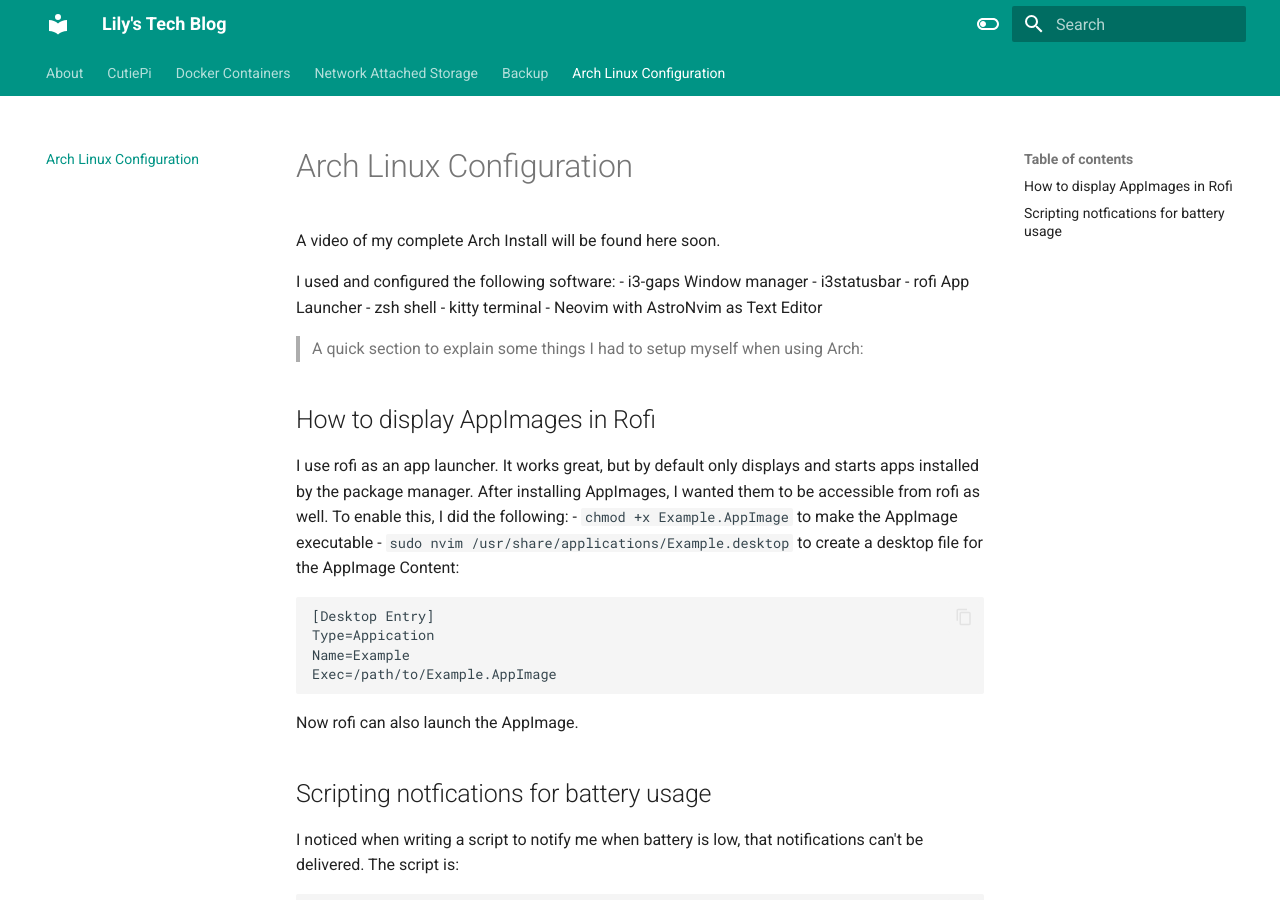
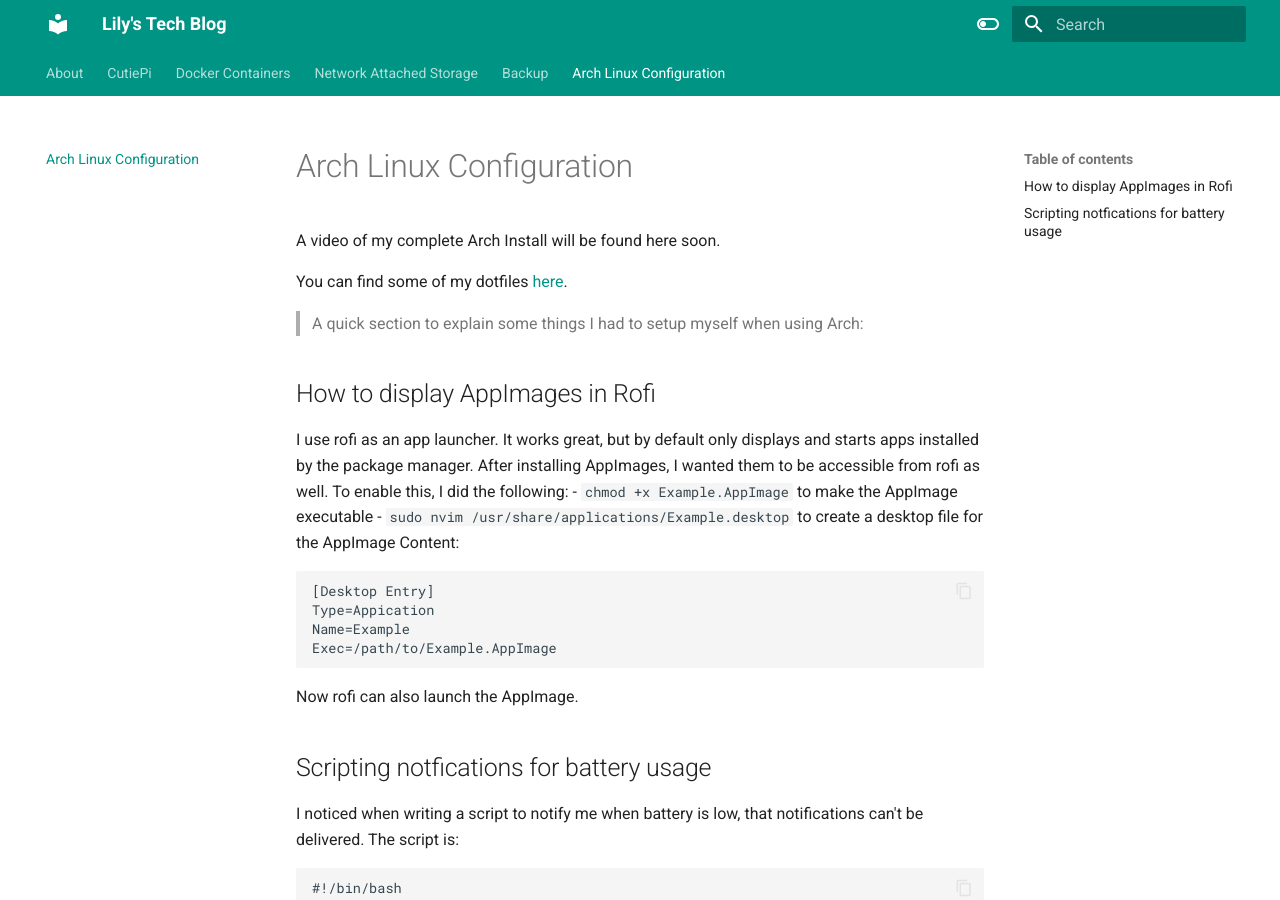
Before and after one commit to witchessabath/mkdocs, an MkDocs documentation site: the page built from docs/ArchInstall.md, in a window 1280 px wide and 900 px high. Built offline with MkDocs 1.6.1 and Material for MkDocs 9.7.7, drawn with Linux system fonts in a browser that asks for light colours.

Commit message:
Updated HTML tags

```diff
--- a/docs/ArchInstall.md
+++ b/docs/ArchInstall.md
@@ -2,13 +2,7 @@
 
 A video of my complete Arch Install will be found here soon.
 
-I used and configured the following software:
-- i3-gaps Window manager
-- i3statusbar
-- rofi App Launcher
-- zsh shell
-- kitty terminal
-- Neovim with AstroNvim as Text Editor
+You can find some of my dotfiles <a href="https://github.com/witchessabath/linuxdotfiles" target="_blank">here</a>.
 
 > A quick section to explain some things I had to setup myself when using Arch:
 
```
Also changed, not shown: docs/Docker.md (+1 -2 lines).
